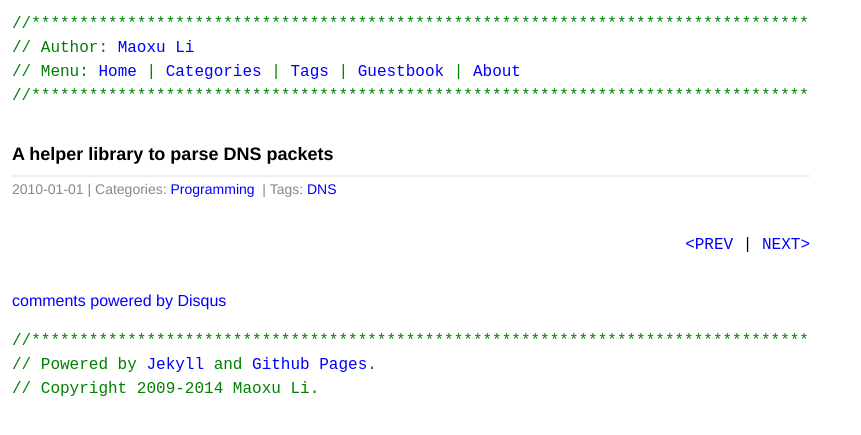
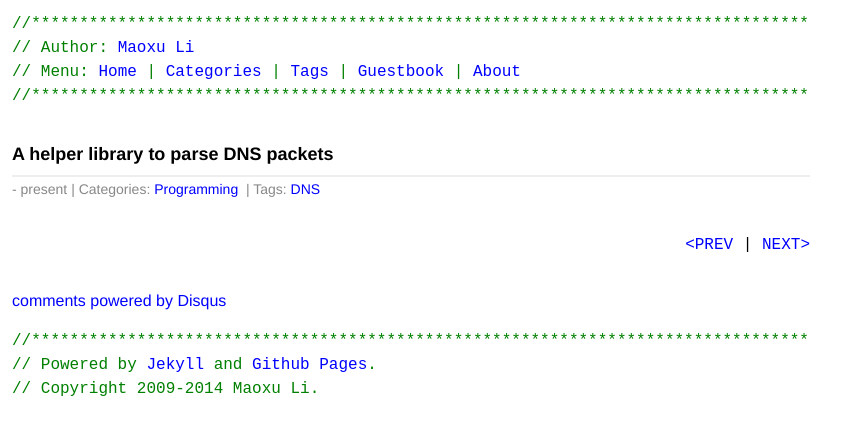
Before and after one commit to maoxuli/portfolio.maoxuli.com, a Jekyll site: the page built from _posts/2010-01-01-dns-packet-parser.md, in a window 1280 px wide. Shown: the top 435 px of the page, without its empty margins (0-861 px from the left). Built offline with Jekyll 4.4.1, drawn with Linux system fonts in a browser that asks for light colours; Markdown is read by kramdown in place of the engine named in the settings; comment, search, counter and statistics services are not loaded.

Commit message:
Date meta in post template

```diff
--- a/_layouts/post.html
+++ b/_layouts/post.html
@@ -6,7 +6,11 @@
 <div class="post-title">{{ page.title }}</div>
 <div class="post-meta">
 <span>
-	<time datetime="{{ page.date | date:"%Y-%m-%d" }}">{{ page.date | date:"%Y-%m-%d" }}</time>
+{% if post.close == null %}
+  {{ post.date | date:"%m/%Y" }} - present
+{% else %}
+  {{ post.date | date:"%m/%Y" }} - {{ post.close | date:"%m/%Y" }}
+{% endif %}
 </span>
 {% if page.categories.size != 0 %}
  |
```
Also changed, not shown: index.html (+2 -6 lines).
